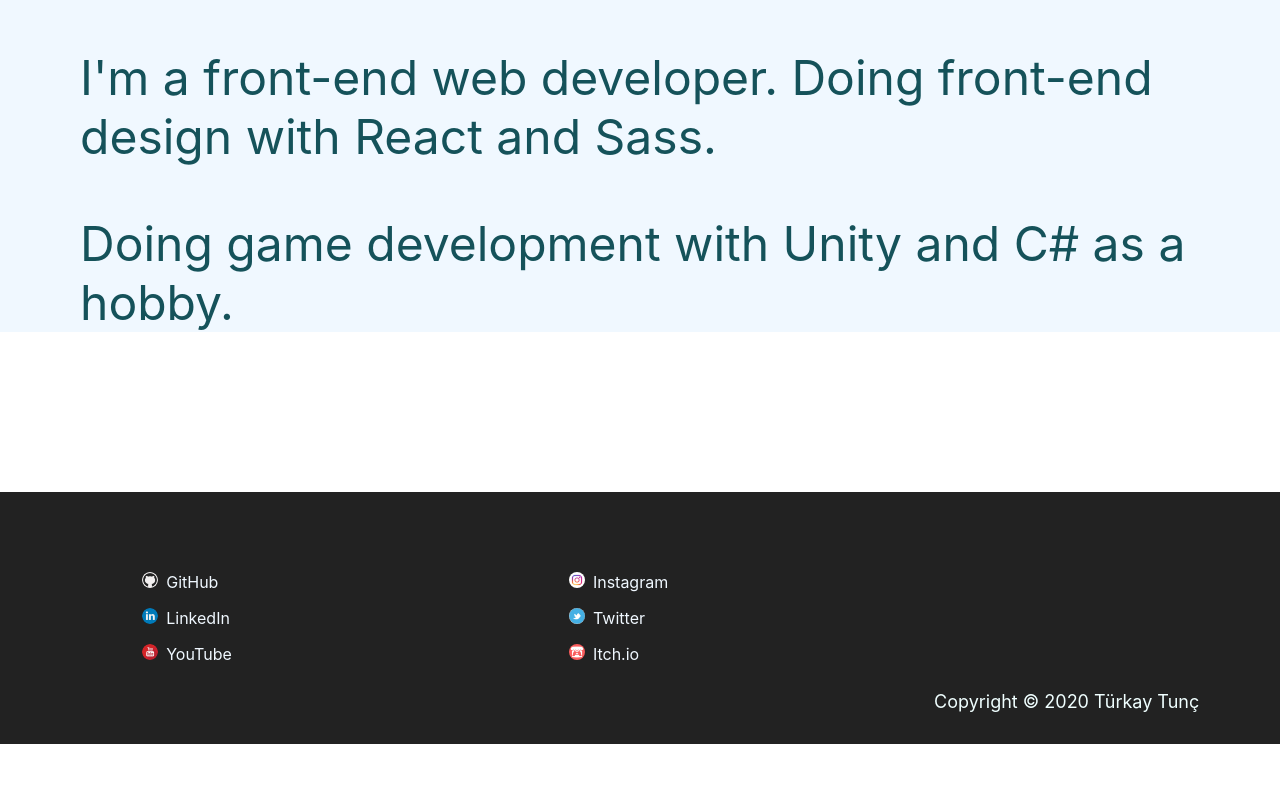
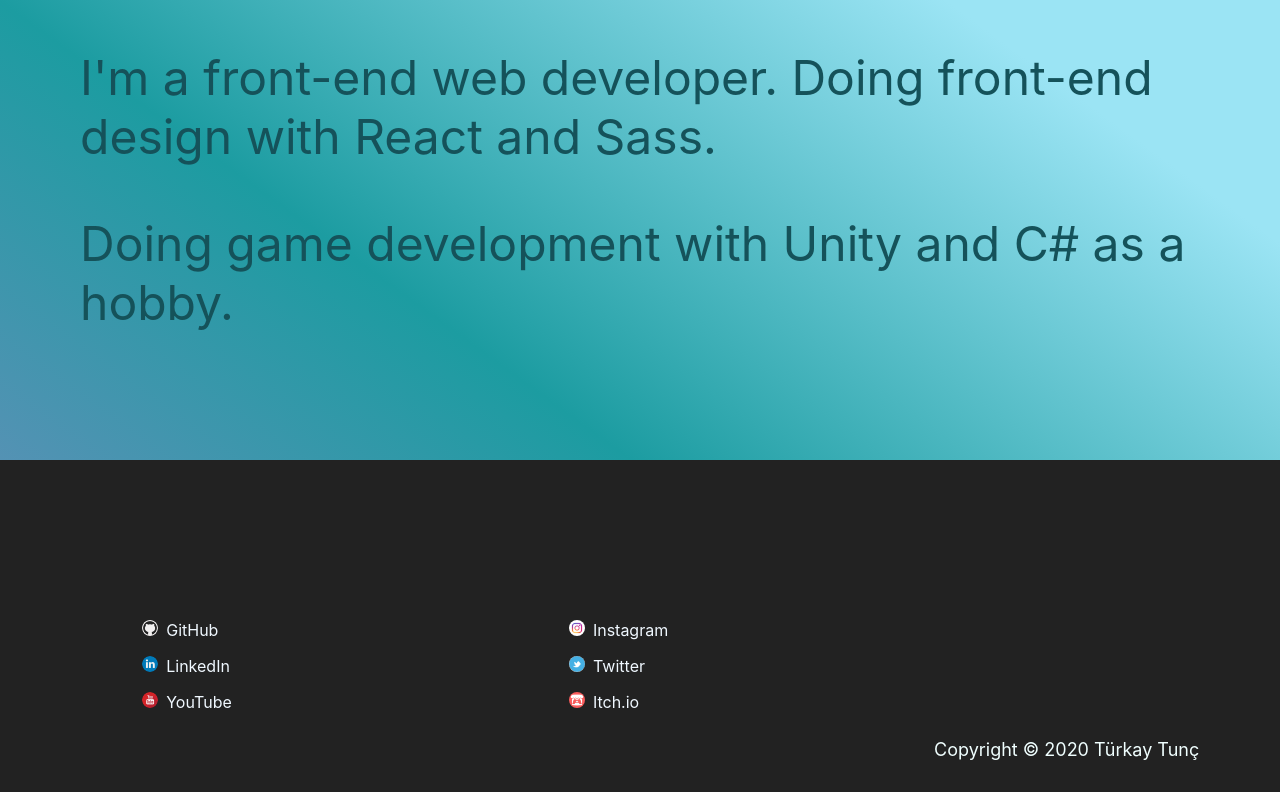
Before and after one commit to turkaytunc/turkaytunc.com, a React (Create React App) app: page / in a window 1280 px wide. Shown: the part 244-1036 px from the top of the page. Before the commit the page ends 988 px from the top, so only its background shows below. Built offline with nearby package versions, Linux system fonts and the light colour scheme.

Commit message:
added padding-top to footer

```diff
--- a/src/components/footer/footer.css
+++ b/src/components/footer/footer.css
@@ -1,7 +1,7 @@
 .footer-main-wrap {
   display: grid;
   grid-template-columns: repeat(3, 1fr);
-  margin-top: 10rem;
+  padding-top: 5rem;
   background: #222;
   color: azure;
 }
--- a/src/components/home/homepage.styles.scss
+++ b/src/components/home/homepage.styles.scss
@@ -10,8 +10,10 @@
 }
 
 .homepage-wrapper {
-  background-color: aliceblue;
+  background: rgb(84, 146, 180);
+  background: linear-gradient(36deg, rgba(84, 146, 180, 1) 0%, rgba(28, 156, 161, 1) 30%, rgba(155, 228, 244, 1) 75%);
   height: 100%;
   margin-top: 0;
   padding-top: 0;
+  padding-bottom: 5rem;
 }
--- a/src/components/projects/projects.styles.scss
+++ b/src/components/projects/projects.styles.scss
@@ -6,4 +6,5 @@
 
 .projects-outer-wrapper {
   margin: 20px;
+  padding-bottom: 10rem;
 }
```
